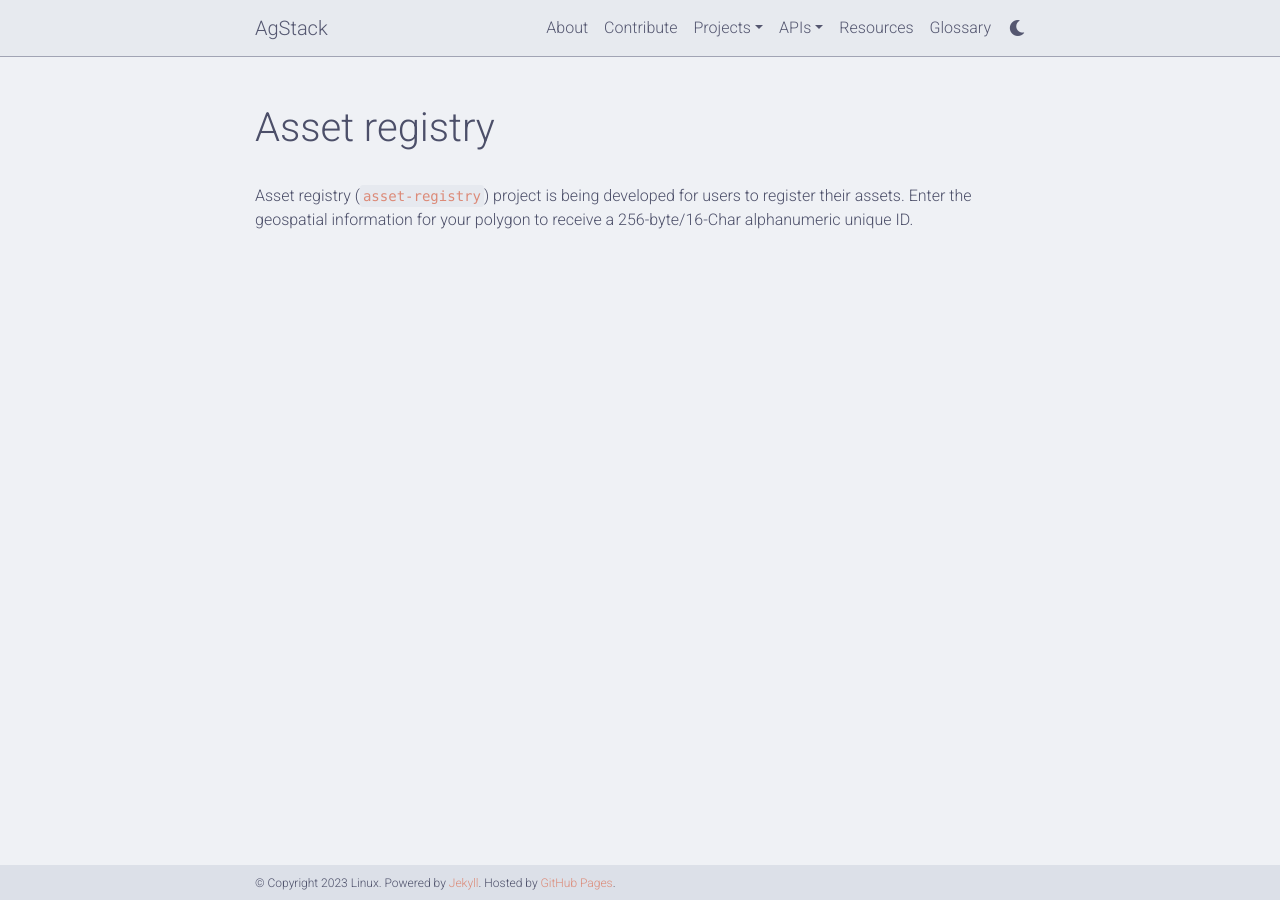
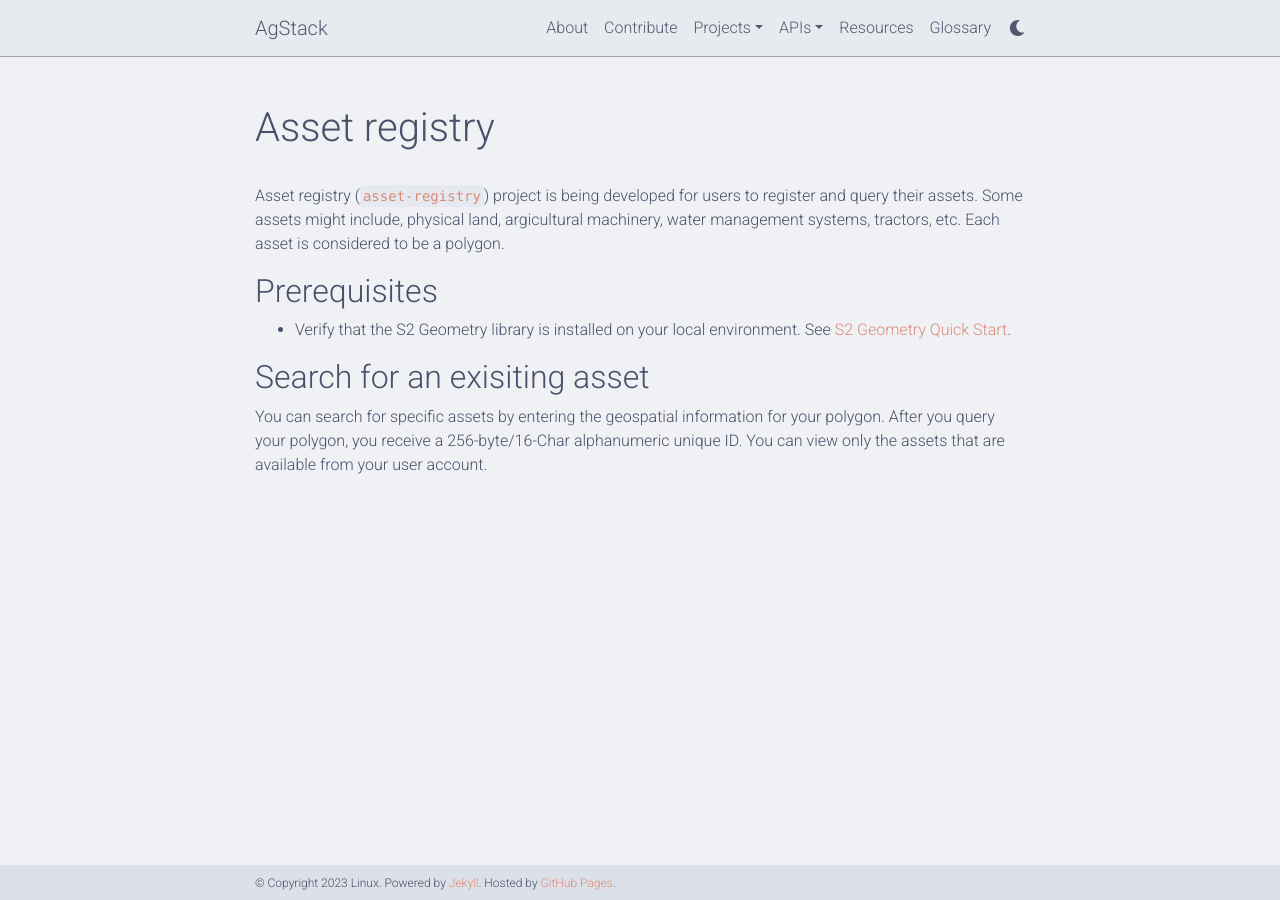
Before and after one commit to vmbrasseur/agstack-website, a Jekyll site: the page built from _pages/asset_registry.md, in a window 1280 px wide. Built offline with Jekyll 4.4.1, drawn with Linux system fonts in a browser that asks for light colours; comment, search, counter and statistics services are not loaded; a style sheet for code colours, icons or effects is not loaded.

Commit message:
Update asset_registry.md
Adding the documentation for asset registry

```diff
--- a/_pages/asset_registry.md
+++ b/_pages/asset_registry.md
@@ -5,6 +5,27 @@ permalink: /asset_registry
 horizontal: false
 ---
 
-Asset registry (`asset-registry`) project is being developed for users to register their assets. Enter the geospatial information for your polygon to receive a 256-byte/16-Char alphanumeric unique ID.
+Asset registry (`asset-registry`) project is being developed for users to register and query their assets. Some assets might include, physical land, argicultural machinery, water management systems, tractors, etc. Each asset is considered to be a polygon.
 
-<!--Will be adding more information to this-->
+## Prerequisites
+
+
+<!--are these prerequisite accurate or will this library already be within the stack? If the library is a part of AgStack, how does the user access the library?
+* You must have a user account for AgStack.
+
+<!--If this prereq is required, what command should the user run to verify the installation?-->
+* Verify that the S2 Geometry library is installed on your local environment. See [S2 Geometry Quick Start](https://s2geometry.io/devguide/cpp/quickstart).
+
+<!--Should the user have python installed to use AgStack? Will Python already be within the stack? -->
+
+
+## Search for an exisiting asset
+
+You can search for specific assets by entering the geospatial information for your polygon. After you query your polygon, you receive a 256-byte/16-Char alphanumeric unique ID. You can view only the assets that are available from your user account.
+
+<!--Enter the following query to search for multiple assets-->
+
+<!--Enter the following query to search for assets with holes-->
+
+
+<!--## Adding a new asset-->
```
